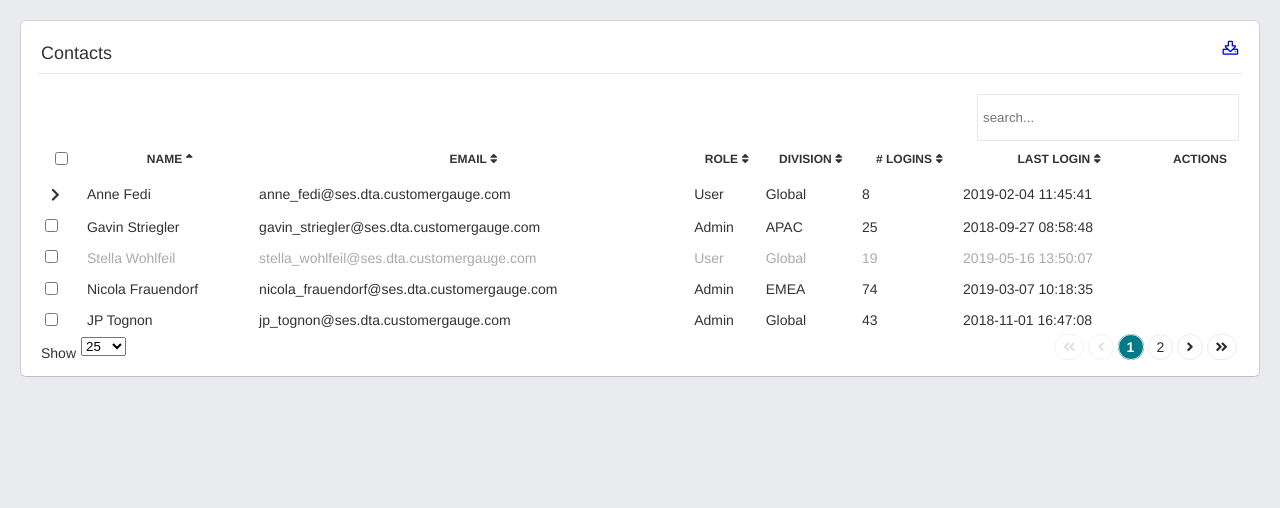
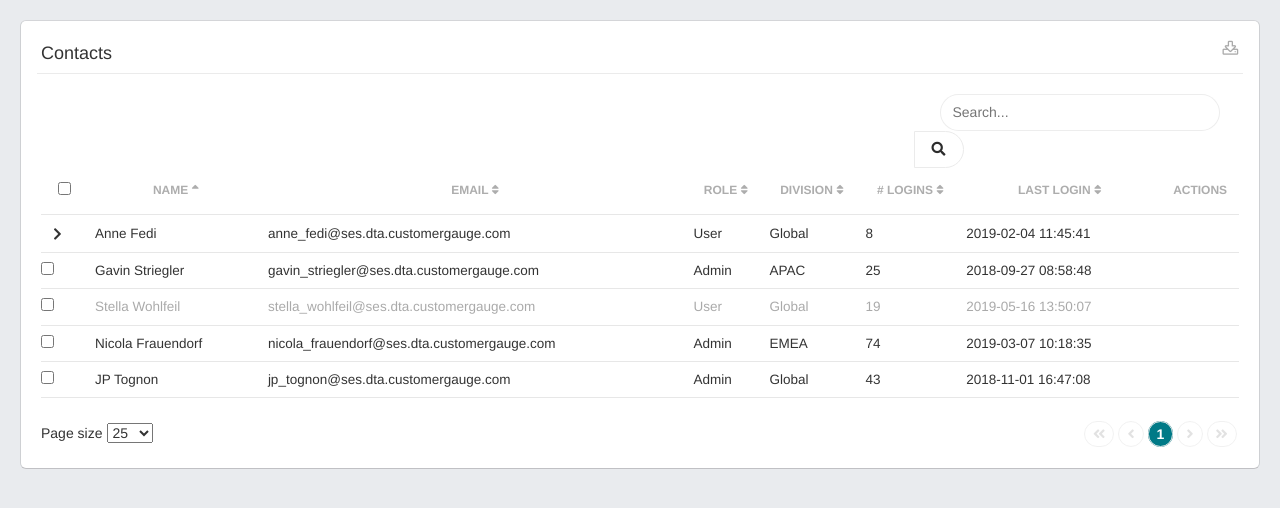
Before and after one commit to hasanchy/react-table-view, a React (Create React App) app: page / in a window 1280 px wide. Shown: the top 508 px of the page. Built offline with nearby package versions, Linux system fonts and the light colour scheme.

Commit message:
Update styles

```diff
--- a/src/App.css
+++ b/src/App.css
@@ -8,6 +8,10 @@ body {
 
 .m-t-5 {
     margin-top: 5px;
+}
+
+.text-left {
+    text-align: left !important;
 }
 
 .panel {
@@ -54,6 +58,13 @@ body {
     bottom: 0;
 }
 
+.panel-heading a:not(.btn) {
+    color: #2C2C2C !important;
+    opacity: .4;
+    padding-top: 10px;
+    padding-bottom: 10px;
+}
+
 .panel .panel-heading .panel-controls {
     float: right;
     margin-top: -3px;
@@ -61,5 +72,83 @@ body {
 
 .panel .panel-body {
     padding: 20px;
-    padding-bottom: 40px;
+    padding-bottom: 70px;
 }
+
+
+.table thead tr th {
+    text-transform: uppercase;
+    font-weight: 600;
+    font-family: inherit;
+    font-size: 13px;
+    padding-top: 14px;
+    padding-bottom: 14px;
+    vertical-align: middle;
+    border-bottom: 1px solid rgba(221, 221, 221, 0.7);
+    color: rgba(20, 20, 20, 0.35);
+}
+
+tbody {
+    display: table-row-group;
+    vertical-align: middle;
+    border-color: inherit;
+}
+
+.table tbody tr td {
+    background: #fff;
+    border-bottom: 1px solid rgba(221, 221, 221, 0.7);
+    border-top: 0px;
+    padding: 8px;
+    font-size: 13.5px;
+}
+
+.form-control {
+    background-color: #fff;
+    background-image: none;
+    border: 1px solid rgba(0, 0, 0, 0.07);
+    font-family: inherit, arial, sans-serif;
+    -webkit-appearance: none;
+    color: #141414;
+    outline: 0;
+    height: 35px !important;
+    width: 85%;
+    padding: 0px 12px;
+    line-height: normal;
+    font-size: 14px;
+    font-weight: normal;
+    vertical-align: middle;
+    min-height: 35px;
+    -webkit-transition: all 0.12s ease;
+    transition: all 0.12s ease;
+    -webkit-box-shadow: none;
+    box-shadow: none;
+    border-radius: 6px;
+    -webkit-border-radius: 6px;
+    -moz-border-radius: 6px;
+    -webkit-transition: background 0.2s linear 0s;
+    transition: background 0.2s linear 0s;
+}
+
+.input-group .form-control:last-child, .input-group-addon:last-child, .input-group-btn:first-child>.btn-group:not(:first-child)>.btn, .input-group-btn:first-child>.btn:not(:first-child), .input-group-btn:last-child>.btn, .input-group-btn:last-child>.btn-group>.btn, .input-group-btn:last-child>.dropdown-toggle {
+    border-top-left-radius: 0;
+    border-bottom-left-radius: 0;
+}
+
+.search-input {
+    border-radius: 25px;
+}
+
+button, input, optgroup, select, textarea {
+    margin: 0;
+    font: inherit;
+    color: inherit;
+}
+
+
+.btn-default, .btn-default:focus {
+    color: #5e5e5e;
+    background-color: #fff;
+    border-color: #ebebeb;
+    padding: 7px;
+    margin-left:-26px;
+}
--- a/src/table-view/index.js
+++ b/src/table-view/index.js
@@ -236,7 +236,7 @@ class TableView extends Component {
 
     renderTable = () => {
 
-        return <table className='tableView' style={{borderCollapse:"collapse",backgroundColor:"rgb(255, 255, 255)",width:"100%", color:"#333"}}>
+        return <table className='table' style={{borderCollapse:"collapse",backgroundColor:"rgb(255, 255, 255)",width:"100%"}}>
             <TableHeader
                 thead={this.state.thead}
                 sort={this.state.sort}
@@ -275,7 +275,16 @@ class TableView extends Component {
     }
 
     renderSearchBox = () => {
-        return <input className="search-input form-control m-r-20" value={this.state.searchKeyword} style={{height:"35px",padding:"5px",width:"250px",float:"right",border:"1px solid rgba(221, 221, 221, 0.7)"}} placeholder="search..." onChange={this.handleTableSearch}/>
+
+        return <div style={{float:"right",width:"25%"}}>
+            <div className="input-group" style={{width:"100%"}}>
+                <input type="text" className="form-control search-input" value={this.state.searchKeyword}  name="search" placeholder="Search..." onChange={this.handleTableSearch}/>
+                <span className="input-group-btn">
+                    <button className="btn btn-default" type="submit"><i className="fa fa-search m-r-5"></i></button>
+                </span>
+            </div>
+        </div>
+
     }
 
     render() {
--- a/src/table-view/page-limit-button.js
+++ b/src/table-view/page-limit-button.js
@@ -18,12 +18,9 @@ class PageLimitButton extends Component {
 
     render() {
         return (
-            <div>
-                <div style={{float:"left",paddingRight:"5px",paddingTop:"7px"}}>
-                    Show
-                </div>
-                <div style={{float:"left",width:"60px"}}>
-                    <select value={this.props.limit} onChange={this.handleOnChange.bind(this)}>
+            <div className="form-group" style={{float:"left", marginTop:"25px"}}>
+                <label>Page size</label>
+                <select style={{marginLeft:"5px"}} value={this.props.limit} onChange={this.handleOnChange.bind(this)}>
                     <option value="1">1</option>
                     <option value="2">2</option>
                     <option value="10">10</option>
@@ -33,7 +30,6 @@ class PageLimitButton extends Component {
                     <option value="250">250</option>
                 </select>
             </div>
-            </div>
         )
 	}
 
--- a/src/table-view/pagination-buttons.js
+++ b/src/table-view/pagination-buttons.js
@@ -36,8 +36,8 @@ class PaginationButtons extends Component {
 
         var active;
         for (var i = start_page_number; i <= end_page_number; i++) {
-            active = ( i === current_page ) ? "active" : "";
-            pages.push(<li key={Math.random()} className={"btn pagination_button " + active} onClick={this.props.onPageChange.bind(this,i)}>{i}</li>);
+            active = ( i === current_page ) ? "current active" : "";
+            pages.push(<a key={Math.random()} className={"btn pagination_button " + active} onClick={this.props.onPageChange.bind(this,i)}>{i}</a>);
         }
         var prevClass = ( current_page > 1 ) ? "" : "disabled";
         var nextClass = ( current_page < total_page ) ? "" : "disabled";
@@ -47,42 +47,23 @@ class PaginationButtons extends Component {
 
         return (
             <div className="dataTables_paginate paging_simple_numbers">
-                <a className="btn pagination_button first disabled">
+                <a className={"btn pagination_button first " + prevClass} onClick={this.props.onPageChange.bind(this,1)}>
                     <i className="fa fa-angle-double-left"></i>
                 </a>
-                <a className="btn pagination_button previous disabled">
+                <a className={"btn pagination_button previous " + prevClass} onClick={this.props.onPageChange.bind(this,prevPage)}>
                     <i className="fa fa-angle-left"></i>
                 </a>
                 <span>
-                    <a className="btn pagination_button current active">1</a>
-                    <a className="btn pagination_button">2</a>
+                    {pages}
                 </span>
-                <a className="btn pagination_button next">
+                <a className={"btn pagination_button next " + nextClass} onClick={this.props.onPageChange.bind(this,nextPage)}>
                     <i className="fa fa-angle-right"></i>
                 </a>
-                <a className="btn pagination_button last">
+                <a className={"btn pagination_button last " + nextClass} onClick={this.props.onPageChange.bind(this,total_page)}>
                     <i className="fa fa-angle-double-right"></i>
                 </a>
             </div>
         )
-
-        /*return (
-            <ul style={{listStyleType:"none",display:"inline-block",float:"right",marginTop:"10px",paddingLeft:"0px"}} className="WG_010_pagination_bottom">
-                <li className={"btn pagination_button " + prevClass} onClick={this.props.onPageChange.bind(this,1)}>
-                    <i className="fa fa-angle-double-left" aria-hidden="true"></i>
-                </li>
-                <li className={"btn pagination_button " + prevClass} onClick={this.props.onPageChange.bind(this,prevPage)}>
-                    <i className="fa fa-angle-left" aria-hidden="true"></i>
-                </li>
-                {pages}
-                <li className={"btn pagination_button " + nextClass} onClick={this.props.onPageChange.bind(this,nextPage)}>
-                    <i className="fa fa-angle-right" aria-hidden="true"></i>
-                </li>
-                <li className={"btn pagination_button " + nextClass} onClick={this.props.onPageChange.bind(this,total_page)}>
-                    <i className="fa fa-angle-double-right" aria-hidden="true"></i>
-                </li>
-            </ul>
-        )*/
 	}
 
 }
--- a/src/table-view/table-view.css
+++ b/src/table-view/table-view.css
@@ -1,5 +1,6 @@
 .dataTables_paginate {
     float: right;
+    margin-top: 25px !important;
 }
 
 .pagination_button.disabled {
```
Lines whose indentation alone changed are shown as unchanged.
